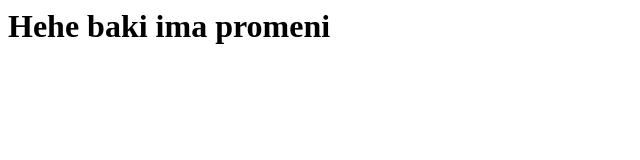
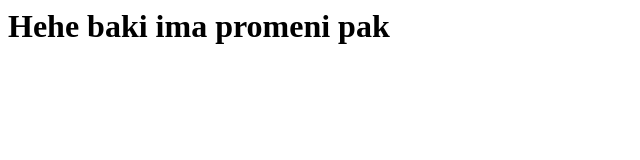
Before and after one commit to aesbube/kiii-jenkins, a plain HTML site: page index.html in a window 1280 px wide. Shown: the whole page, without its empty margins (0-640 px from the left). Drawn offline with Linux system fonts and the light colour scheme.

Commit message:
Update index.html

```diff
--- a/index.html
+++ b/index.html
@@ -1 +1 @@
-<h1>Hehe baki ima promeni</h1>
+<h1>Hehe baki ima promeni pak</h1>
```
